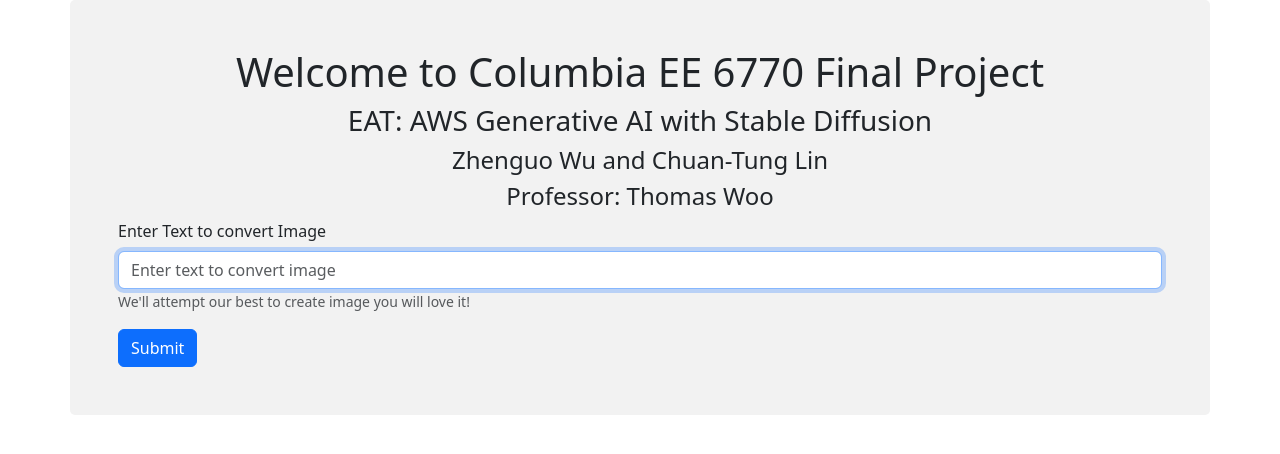
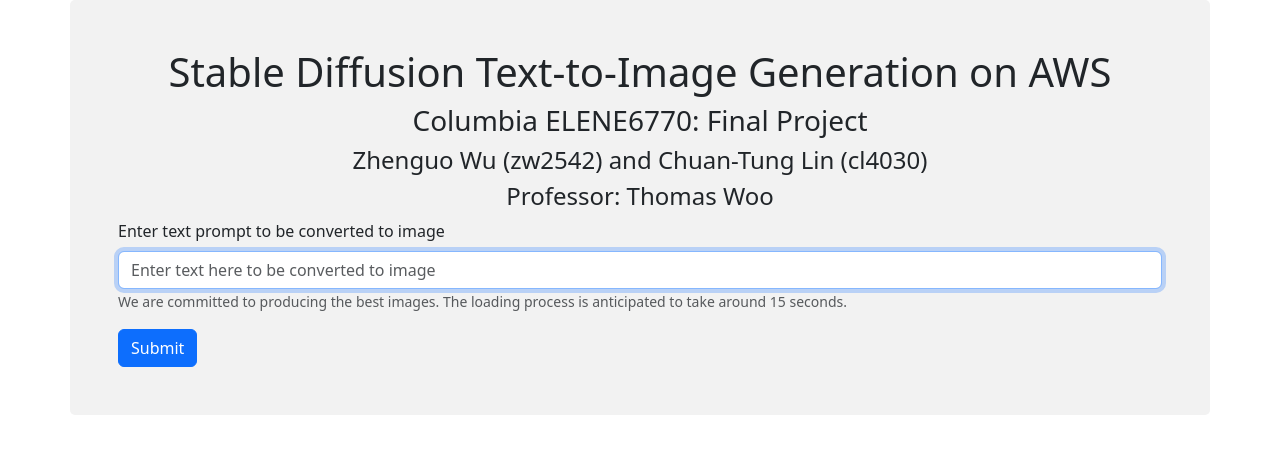
Before and after one commit to brianwuuu/amplify-react-stabledapp, a React (Create React App) app: page / in a window 1280 px wide. Shown: the top 454 px of the page. Built offline with nearby package versions, Linux system fonts and the light colour scheme.

Commit message:
modify App.js

```diff
--- a/src/App.js
+++ b/src/App.js
@@ -57,16 +57,16 @@ class App extends Component {
   render() {
     return (
       <Container className='p-5' id='container' name='container'>
-        <h1><center> Welcome to Columbia EE 6770 Final Project </center></h1>
-        <h3><center> EAT: AWS Generative AI with Stable Diffusion</center></h3>
-        <h4><center> Zhenguo Wu and Chuan-Tung Lin</center></h4>
+        <h1><center> Stable Diffusion Text-to-Image Generation on AWS </center></h1>
+        <h3><center> Columbia ELENE6770: Final Project  </center></h3>
+        <h4><center> Zhenguo Wu (zw2542) and Chuan-Tung Lin (cl4030)</center></h4>
         <h4><center> Professor: Thomas Woo</center></h4>
         <Form onSubmit={this.handleSubmit}>
           <Form.Group className='mb-3' controlid='formBasicEmail'>
-            <Form.Label>Enter Text to convert Image</Form.Label>
+            <Form.Label>Enter text prompt to be converted to image</Form.Label>
             <Form.Control
               type='text'
-              placeholder='Enter text to convert image'
+              placeholder='Enter text here to be converted to image'
               required
               autoFocus={true}
               name='searchQuery'
@@ -74,7 +74,7 @@ class App extends Component {
               defaultValue={this.state.val}
             />
             <Form.Text className='text-muted'>
-              We'll attempt our best to create image you will love it!
+              We are committed to producing the best images. The loading process is anticipated to take around 15 seconds.
             </Form.Text>
           </Form.Group>
           <Button
```
